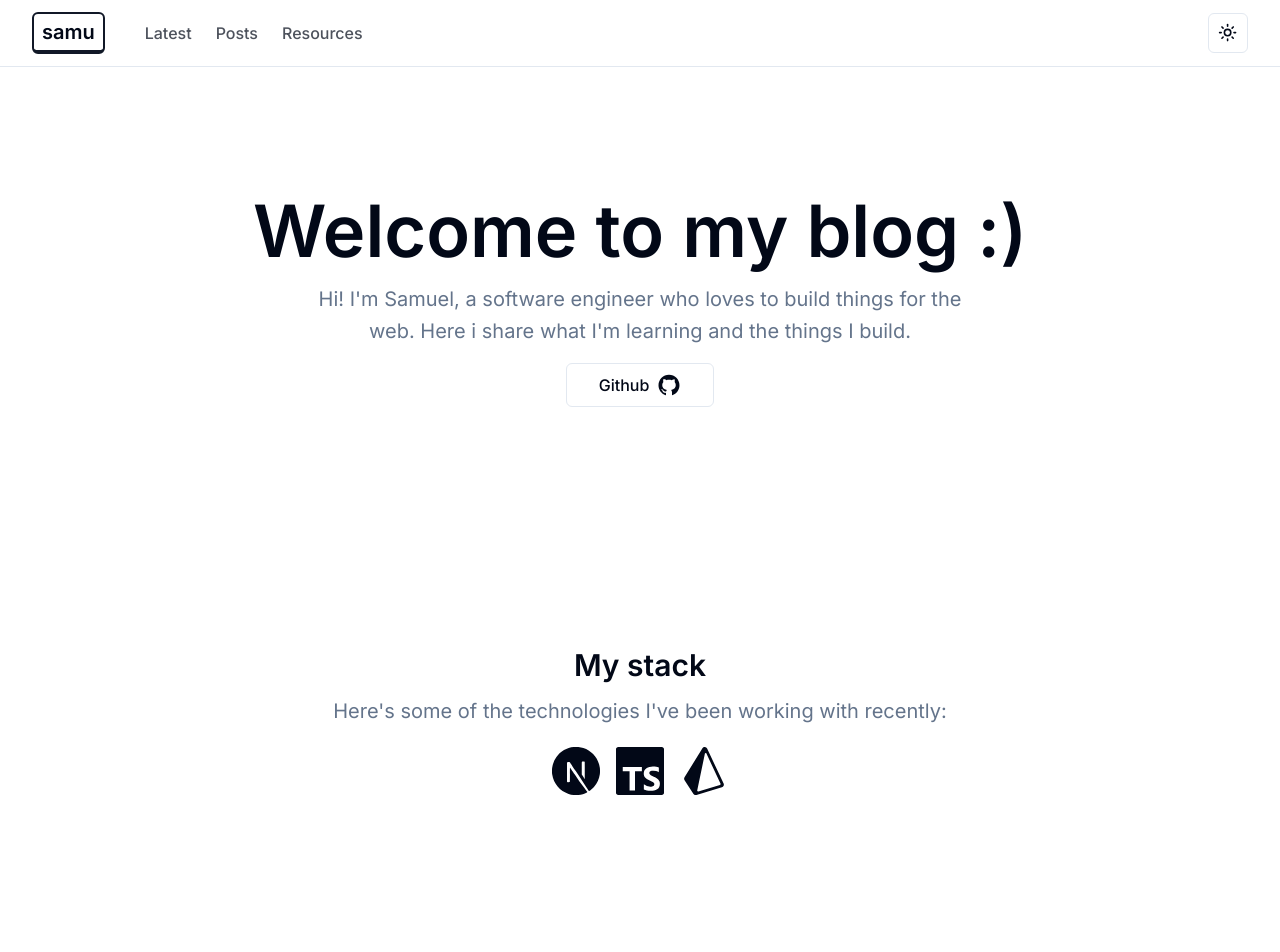
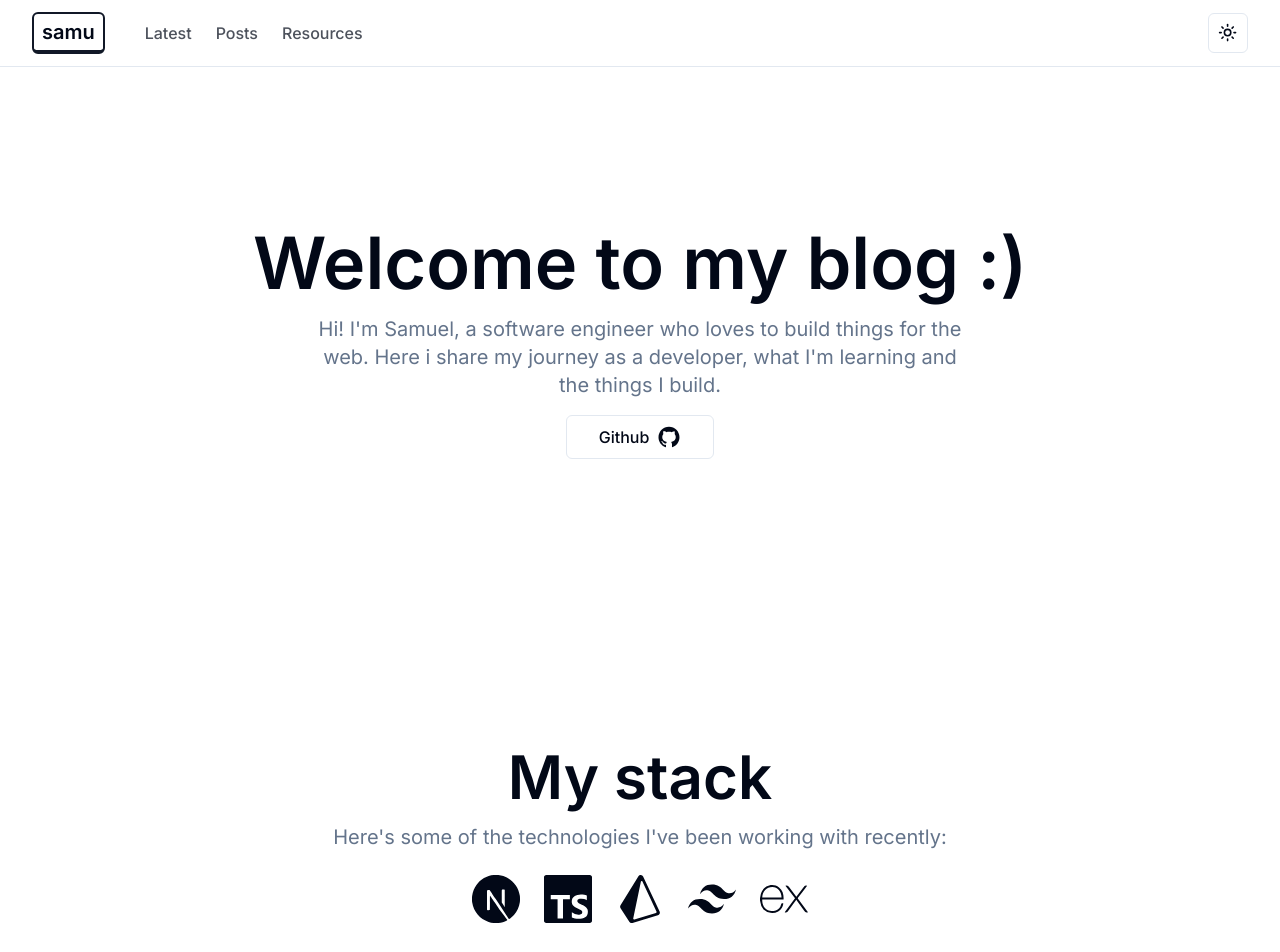
Before and after one commit to samuelpalacioss/blog-project, a Next.js app: page / in a window 1280 px wide. Shown: the top 952 px of the page. Before the commit the page ends 907 px from the top, so only its background shows below. Built offline with nearby package versions, Linux system fonts and the light colour scheme.

Commit message:
Update hero styling

```diff
--- a/app/page.tsx
+++ b/app/page.tsx
@@ -1,17 +1,24 @@
 import GithubButton from '@/components/GithubButton';
-import { SiNextdotjs, SiTypescript, SiPrisma } from 'react-icons/si';
+import {
+  SiNextdotjs,
+  SiTypescript,
+  SiPrisma,
+  SiTailwindcss,
+  SiExpress,
+} from 'react-icons/si';
 
 export default function Home() {
   return (
     <main className=''>
-      <section className='space-y-6 pt-20 md:pt-24 lg:py-32'>
+      <section className='space-y-6 pt-20 md:pt-24 lg:py-40'>
         <div className='container max-w-[64rem] text-center flex flex-col gap-4 items-center justify-center'>
           <h1 className='text-4xl md:text-5xl lg:text-7xl font-semibold'>
             Welcome to my blog :)
           </h1>
-          <p className='max-w-[41rem] sm:text-xl text-muted-foreground sm:leading-8'>
+          <p className='max-w-[41rem] sm:text-lg md:text-xl text-muted-foreground sm:leading-8'>
             Hi! I'm Samuel, a software engineer who loves to build things for
-            the web. Here i share what I'm learning and the things I build.
+            the web. Here i share my journey as a developer, what I'm learning
+            and the things I build.
           </p>
           <div className='flex items-center'>
             <GithubButton text='Github' />
@@ -19,21 +26,26 @@ export default function Home() {
         </div>
       </section>
 
-      <section className='space-y-6 pt-16 md:py-24 lg:py-28'>
+      <section className='space-y-6 pt-16 md:py-24 lg:py-32'>
         <div className='container max-w-[56rem] text-center flex flex-col gap-4 items-center'>
-          <h2 className='text-3xl font-semibold'>My stack</h2>
-          <p className='max-w-[80%] sm:text-xl text-muted-foreground leading-normal sm:leading-6'>
+          <h2 className='text-3xl md:text-4xl lg:text-6xl font-semibold'>
+            My stack
+          </h2>
+          <p className='max-w-[80%] sm:text-lg md:text-xl text-muted-foreground leading-normal sm:leading-6'>
             Here's some of the technologies I've been working with recently:
           </p>
         </div>
-        <div className='container flex items-center justify-center gap-4 max-w-[70%]'>
+        <div className='container flex items-center justify-center gap-4 md:gap-6 max-w-[85%]'>
           {/* Nextjs icon */}
           <SiNextdotjs className='h-9 w-9 sm:h-12 sm:w-12' />
-
-          {/* Tailwind icon */}
+          {/* Typescript icon */}
           <SiTypescript className='h-9 w-9 sm:h-12 sm:w-12' />
           {/* Prisma icon */}
           <SiPrisma className='h-9 w-9 sm:h-12 sm:w-12' />
+          {/* Tailwind icon */}
+          <SiTailwindcss className='h-9 w-9 sm:h-12 sm:w-12' />
+          {/* Express icon */}
+          <SiExpress className='h-9 w-9 sm:h-12 sm:w-12' />
         </div>
       </section>
     </main>
```
